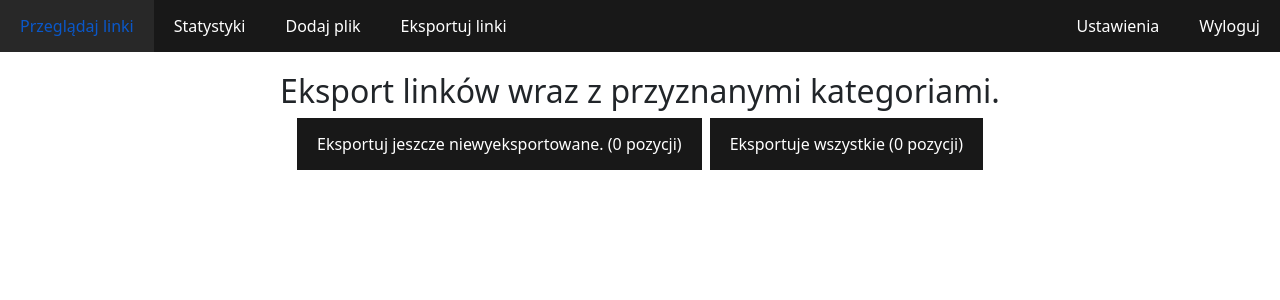
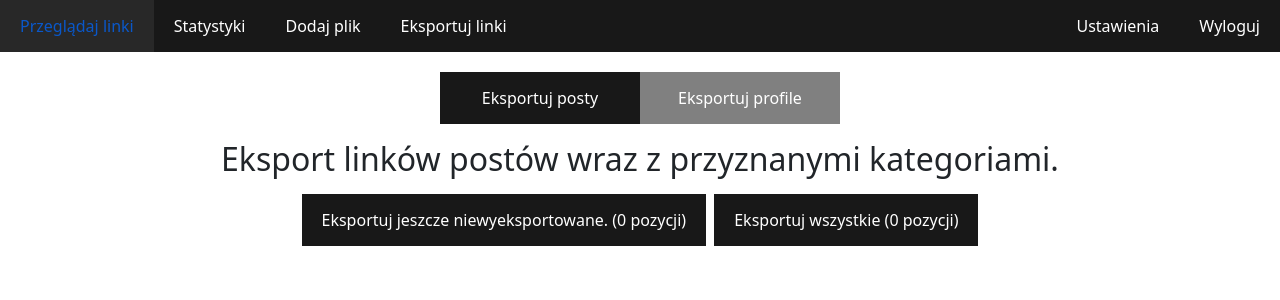
Before and after one commit to pggPL/zpp, a Django app: page /export/ in a window 1280 px wide. Shown: the top 300 px of the page. Run offline with Django 4.2, Linux system fonts and the light colour scheme; the visitor is signed in with stand-in values (Sample User, id 1); data that the repository does not hold is empty; some libraries are stand-ins or nearby versions.

Commit message:
Added profile export functionality

```diff
--- a/app_main/models.py
+++ b/app_main/models.py
@@ -19,6 +19,8 @@ class ProfileSubmission(models.Model):
     link = models.CharField(max_length=200)
     platform = models.ForeignKey("Platform", on_delete=models.CASCADE)
     date = models.DateTimeField(auto_now_add=True)
+
+    was_exported = models.BooleanField(default=False)
 
     def __str__(self):
         return self.platform.name + " - " + str(self.id)
--- a/app_main/views.py
+++ b/app_main/views.py
@@ -14,7 +14,7 @@ from rest_framework.response import Response
 from app_main.forms import FileUploadForm, ProfileForm, LinkForm1, LinkForm2, ChangePasswordForm
 import openpyxl
 
-from app_main.models import Submission, Platform, Profile, SubmissionCategory
+from app_main.models import Submission, Platform, Profile, SubmissionCategory, ProfileSubmission
 from django.core.paginator import Paginator
 
 from app_main.read_file import read_links_file, save_to_db
@@ -100,10 +100,8 @@ def confirm_add_file(request):
         save_to_db(data)
     except Exception as e:
         return JsonResponse({'error': str(e)}, status=400)
-        # return render(request, "app_main/add_file.html", {"data_add_attempt": "failure"})
 
     return JsonResponse({'message': 'Data added successfully'}, status=200)
-    # return render(request, "app_main/add_file.html", {"data_add_attempt": "success"})
 
 
 @login_required
@@ -277,30 +275,48 @@ def export_view(request):
     with_categories_not_exported = with_categories.filter(was_exported=False)
     with_categories_not_exported_count = with_categories_not_exported.count()
 
+    profiles = (ProfileSubmission.objects.all())
+    profiles_count = profiles.count()
+
+    profiles_not_exported = profiles.filter(was_exported=False)
+    profiles_not_exported_count = profiles_not_exported.count()
+
     return render(request, template_name='app_main/export.html',
-                  context={"with_categories_count": with_categories_count,
-                           "with_categories_not_exported_count": with_categories_not_exported_count})
+        context={
+            "with_categories_count": with_categories_count,
+            "with_categories_not_exported_count": with_categories_not_exported_count,
+            "profiles_count": profiles_count,
+            "profiles_not_exported_count": profiles_not_exported_count
+        }
+    )
 
 
 @login_required
 def export_file_view(request):
-    with_categories = (Submission.objects.all().exclude(category__is_null=True))
+    with_categories = (Submission.objects.all().exclude(category__is_null=True)) \
+        if request.GET.get("type") == "posts" \
+        else (ProfileSubmission.objects.all())
 
-    if request.GET.get("type") == "all":
+    if request.GET.get("selection") == "all":
         to_export = with_categories
     else:
         # If the "all" was not specified, export only these not exported yet
         to_export = with_categories.filter(was_exported=False)
 
-    updated = to_export.update(was_exported=True)
+    to_export.update(was_exported=True)
     for link in to_export:
         link.save()
 
     response = HttpResponse(content_type='text/csv')
     response['Content-Disposition'] = 'attachment; filename="links.csv"'
-    output = "Link,Platforma,Kategoria\n"
-    for link in to_export:
-        output += f"{link.link},{link.platform.name},{link.category.name}\n"
+    if request.GET.get("type") == "posts":
+        output = "Link,Platforma,Kategoria\n"
+        for link in to_export:
+            output += f"{link.link},{link.platform.name},{link.category.name}\n"
+    else:
+        output = "Link,Platforma\n"
+        for link in to_export:
+            output += f"{link.link},{link.platform.name}\n"
 
     response.content = output
     return response
--- a/templates/app_main/export.html
+++ b/templates/app_main/export.html
@@ -3,21 +3,71 @@
 
 
 {% block content %}
+    <style>
+        #post-btn, #profile-btn {
+            width: 200px;
+        }
+
+        #profile-btn {
+            background-color: gray;
+        }
+
+        #profile-export {
+            display: none;
+        }
+    </style>
+
     <div class="d-flex justify-content-center">
-        <h2> Eksport linków wraz z przyznanymi kategoriami. </h2>
+        <button id="post-btn">Eksportuj posty</button>
+        <button id="profile-btn">Eksportuj profile</button>
+    </div>
+    <div id="post-export">
+        <div class="mt-3 mb-2 d-flex justify-content-center">
+            <h2> Eksport linków postów wraz z przyznanymi kategoriami. </h2>
         </div>
 
         <div class="d-flex justify-content-center">
-        <a href="{% url 'export_file' %}" class="text-decoration-none">
+            <a href="{% url 'export_file' %}?type=posts" class="text-decoration-none">
                 <button onclick="" class = "me-2">
                     Eksportuj jeszcze niewyeksportowane. ({{ with_categories_not_exported_count }} pozycji)
                 </button>
             </a>
-        <a href="{% url 'export_file' %}?type=all" class="text-decoration-none">
-        <button> Eksportuje wszystkie ({{ with_categories_count }} pozycji) </button>
+            <a href="{% url 'export_file' %}?type=posts&selection=all" class="text-decoration-none">
+                <button> Eksportuj wszystkie ({{ with_categories_count }} pozycji) </button>
             </a>
         </div>
+    </div>
+    <div id="profile-export">
+        <div class="mt-3 mb-2 d-flex justify-content-center">
+            <h2> Eksport linków do profili. </h2>
+        </div>
 
+        <div class="d-flex justify-content-center">
+            <a href="{% url 'export_file' %}?type=posts" class="text-decoration-none">
+                <button onclick="" class = "me-2">
+                    Eksportuj jeszcze niewyeksportowane. ({{ profiles_not_exported_count }} pozycji)
+                </button>
+            </a>
+            <a href="{% url 'export_file' %}?type=posts&selection=all" class="text-decoration-none">
+                <button> Eksportuj wszystkie ({{ profiles_count }} pozycji) </button>
+            </a>
+        </div>
+    </div>
+    <script>
+        const post_btn = document.getElementById("post-btn");
+        const profile_btn = document.getElementById("profile-btn");
 
-
+        post_btn.addEventListener("click", function() {
+            document.getElementById("post-export").style.display = "block";
+            document.getElementById("profile-export").style.display = "none";
+            post_btn.style.backgroundColor = "#181818";
+            profile_btn.style.backgroundColor = "gray";
+        });
+        profile_btn.addEventListener("click", function() {
+            document.getElementById("post-export").style.display = "none";
+            document.getElementById("profile-export").style.display = "block";
+            post_btn.style.backgroundColor = "gray";
+            profile_btn.style.backgroundColor = "#181818";
+        });
+    </script>
 {% endblock %}
```
Lines whose indentation alone changed are shown as unchanged.
